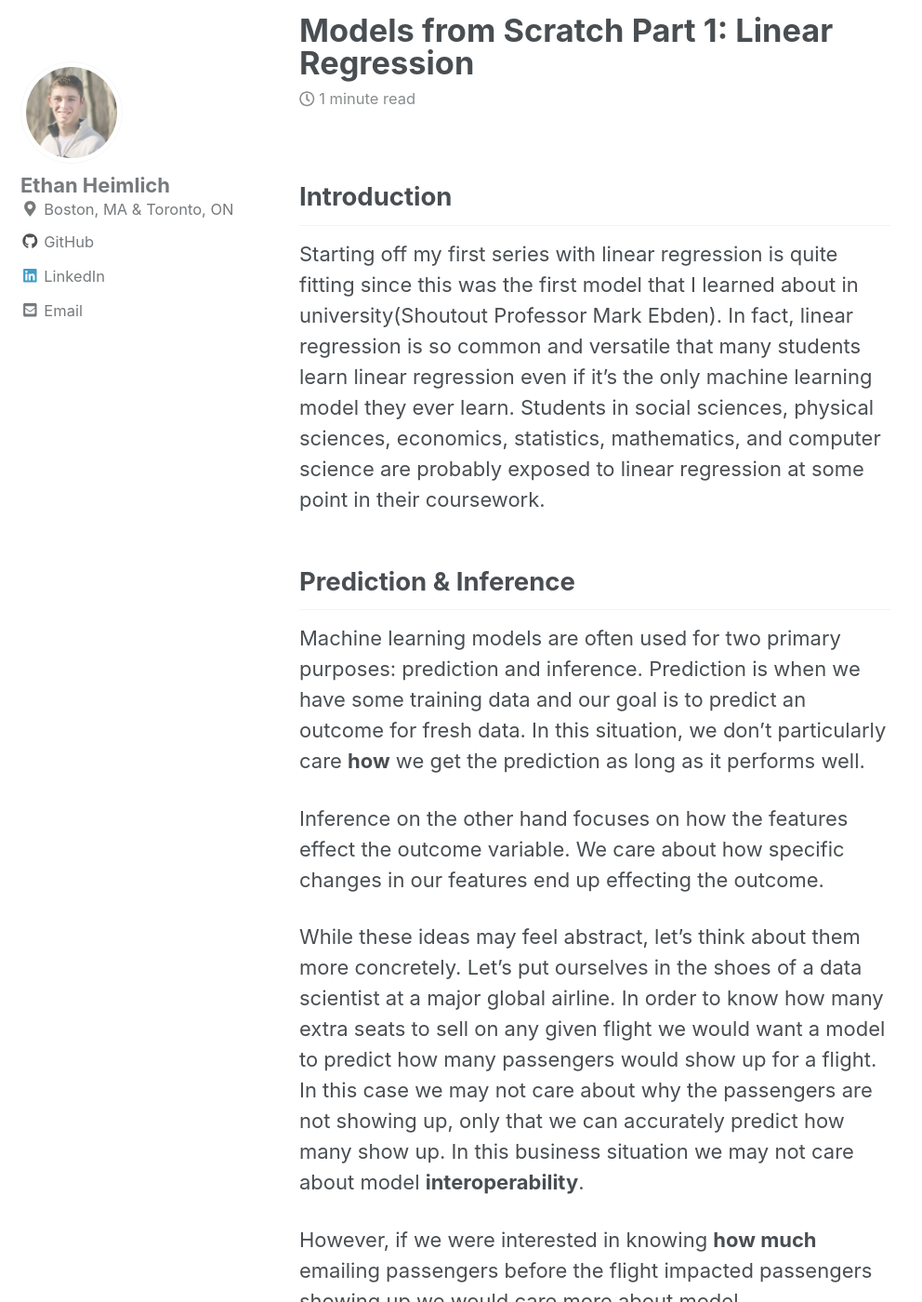
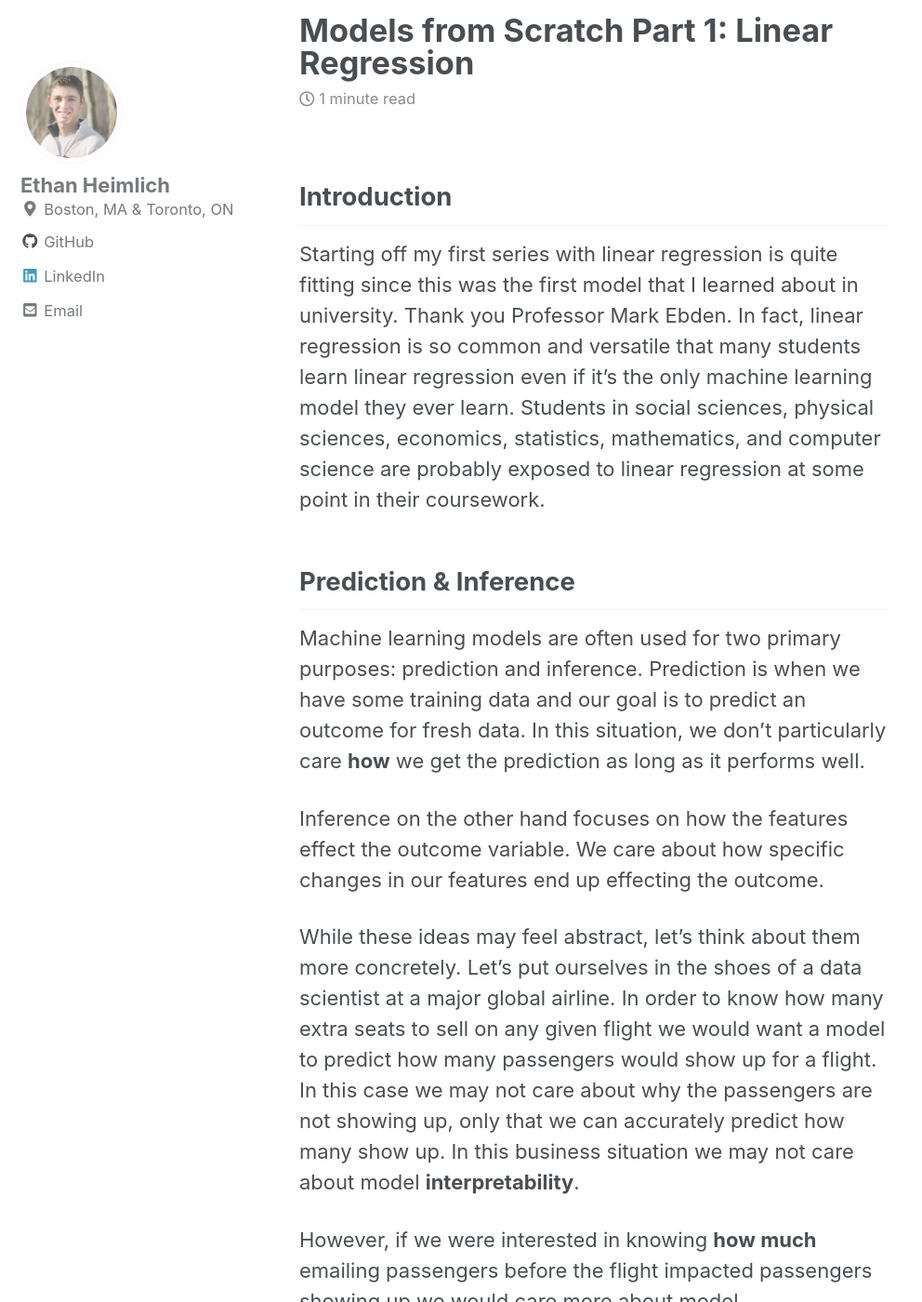
Before and after one commit to eheimlich/eheimlich.github.io, a Jekyll site: the page built from _posts/2019-09-01-models-from-scratch-part-1.md, in a window 1280 px wide and 1400 px high, scrolled down 992 px. Shown: the whole window at 93% size, without its empty margins (0-992 px from the left). Built offline with Jekyll 4.4.1, drawn with Linux system fonts in a browser that asks for light colours; cached includes are drawn as plain includes; nearby versions of some CDN libraries; formulas are drawn with MathJax 3; part of the change alters nothing that is shown; some of the changed text lies outside the part shown.

Commit message:
Started linear regression section

```diff
--- a/_posts/2019-09-01-models-from-scratch-part-1.md
+++ b/_posts/2019-09-01-models-from-scratch-part-1.md
@@ -10,7 +10,7 @@ header:
 ## Introduction
 
 Starting off my first series with linear regression is quite fitting since this was the first model
-that I learned about in university(Shoutout Professor Mark Ebden). In fact,
+that I learned about in university. Thank you Professor Mark Ebden. In fact,
 linear regression is so common and versatile that many students learn linear regression even
 if it's the only machine learning model they ever learn. Students in social sciences, physical sciences,
 economics, statistics, mathematics, and computer science are probably exposed to linear regression at some point in their coursework.
@@ -25,12 +25,15 @@ Inference on the other hand focuses on how the features effect the outcome varia
 how specific changes in our features end up effecting the outcome.
 
 While these ideas may feel abstract, let's think about them more concretely. Let's put ourselves in the shoes
-of a data scientist at a major global airline. In order to know how many extra seats to sell on any given flight we would want a model to predict how many passengers would show up for a flight.  In this case we may not care about why the passengers are not showing up, only that we can accurately predict how many show up. In this business situation we may not care about model **interoperability**.
+of a data scientist at a major global airline. In order to know how many extra seats to sell on any given flight we would want a model to predict how many passengers would show up for a flight.  In this case we may not care about why the passengers are not showing up, only that we can accurately predict how many show up. In this business situation we may not care about model **interpretability**.
 
 However, if we were interested in knowing **how much** emailing passengers before the flight impacted passengers showing up
-we would care more about model **interoperability**.
+we would care more about model **interpretability**.
 
 Why did we spend the time talking about prediction vs inference? It sets the stage for understanding where linear regression
 shines and what functionality we want to code up.
 
 ## Linear Regression
+
+In this post I am going to be using matrix notation for defining and solving the linear regression. Linear regression is a model
+that at its' core fits a straight line through a set of points in $$R ^ N  $$.
```
